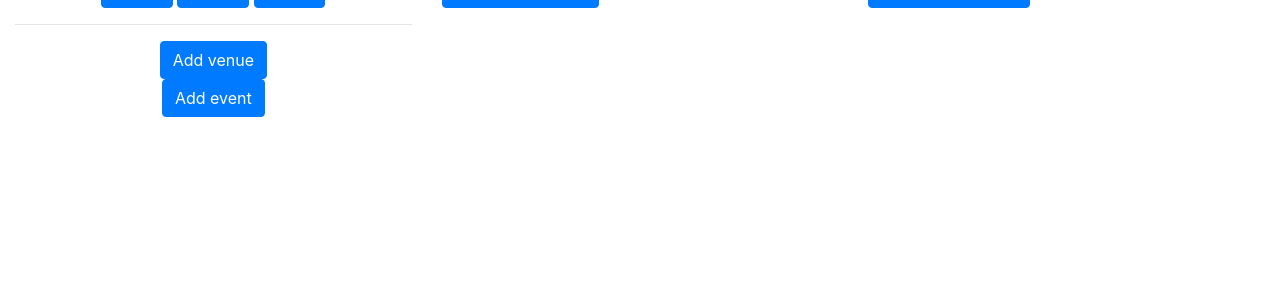
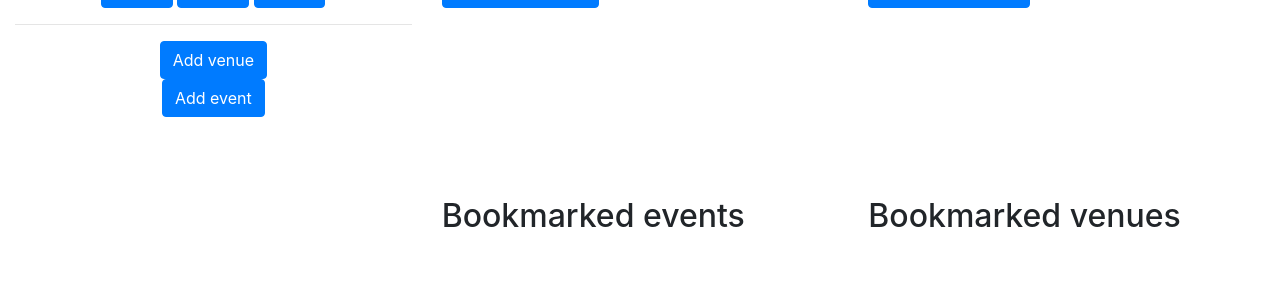
Before and after one commit to ArthurVanRemoortel/webtech-project, a Django app: page /accounts/password_reset/done in a window 1280 px wide. Shown: the part 173-473 px from the top of the page. Run offline with Django 3.2, Linux system fonts and the light colour scheme; the visitor is signed in with stand-in values (Sample User, id 1); some libraries are stand-ins or nearby versions.

Commit message:
small changes

```diff
--- a/accounts/templates/accounts/profile.html
+++ b/accounts/templates/accounts/profile.html
@@ -286,22 +286,28 @@
                 </div>
         </div>
     </div>
-    <div class="row">
+    <div class="row top_margin">
+        <div class="col-md-4">
+        </div>
         <!-- venues -->
-        <div class="col-md-6">
+        <div class="col-md-4">
+            <h2>Bookmarked events</h2>
         {% for event in e_b %}
             <div class="eventBookmark">
+                <img src="../{{ event.image }}"/>
                 {{ event.name }}
-                {{ event.description }}
+                <p>{{ event.description }}</p>
             </div>
         {% endfor %}
         </div>
     <!-- events -->
-        <div class="col-md-6">
+        <div class="col-md-4">
+            <h2>Bookmarked venues</h2>
         {% for venue in v_b %}
             <div class="eventBookmark">
+                <img src="../{{ venue.image }}"/>
                 {{ venue.name }}
-                {{ venue.description }}
+                <p>{{ venue.description }}</p>
             </div>
         {% endfor %}
     </div>
```
